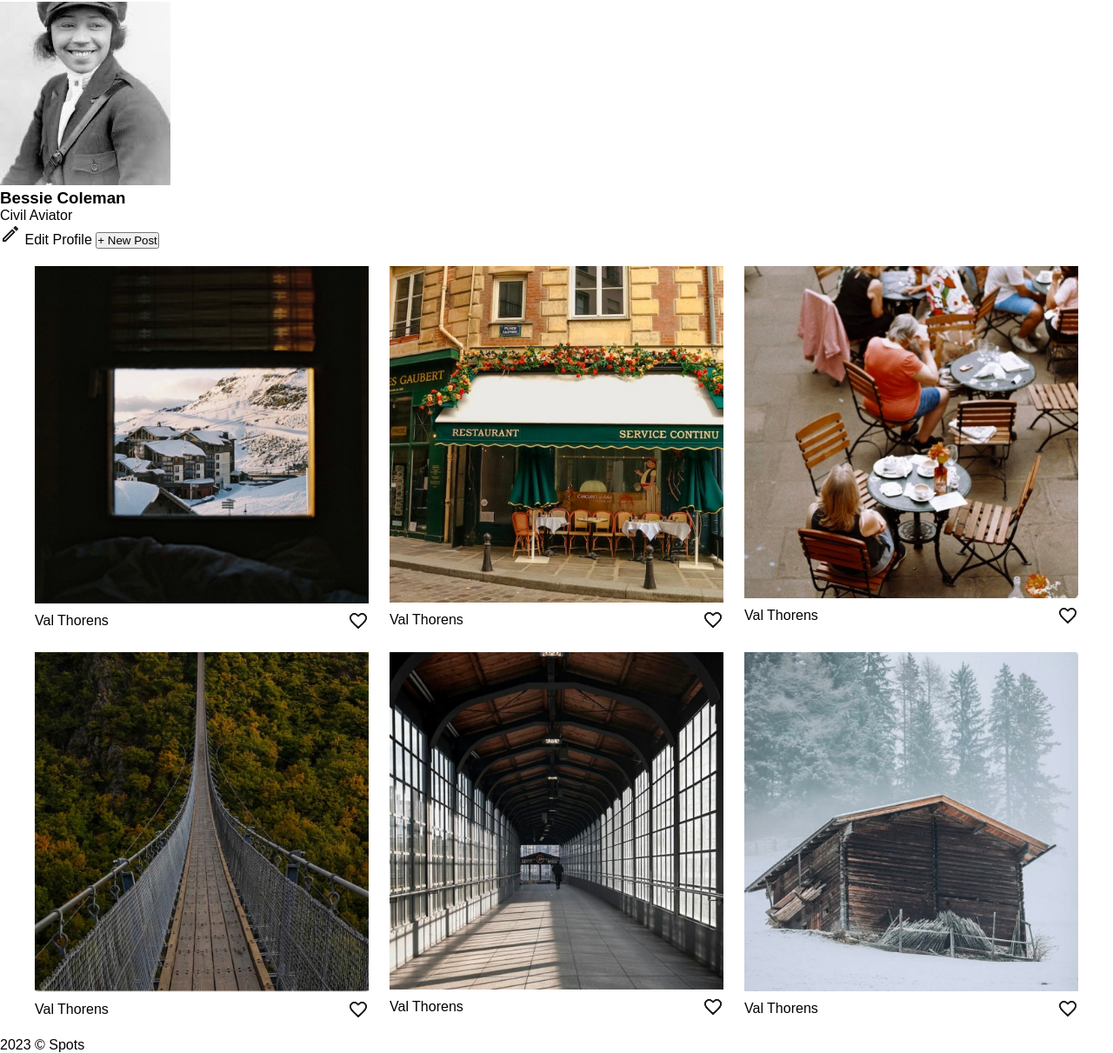
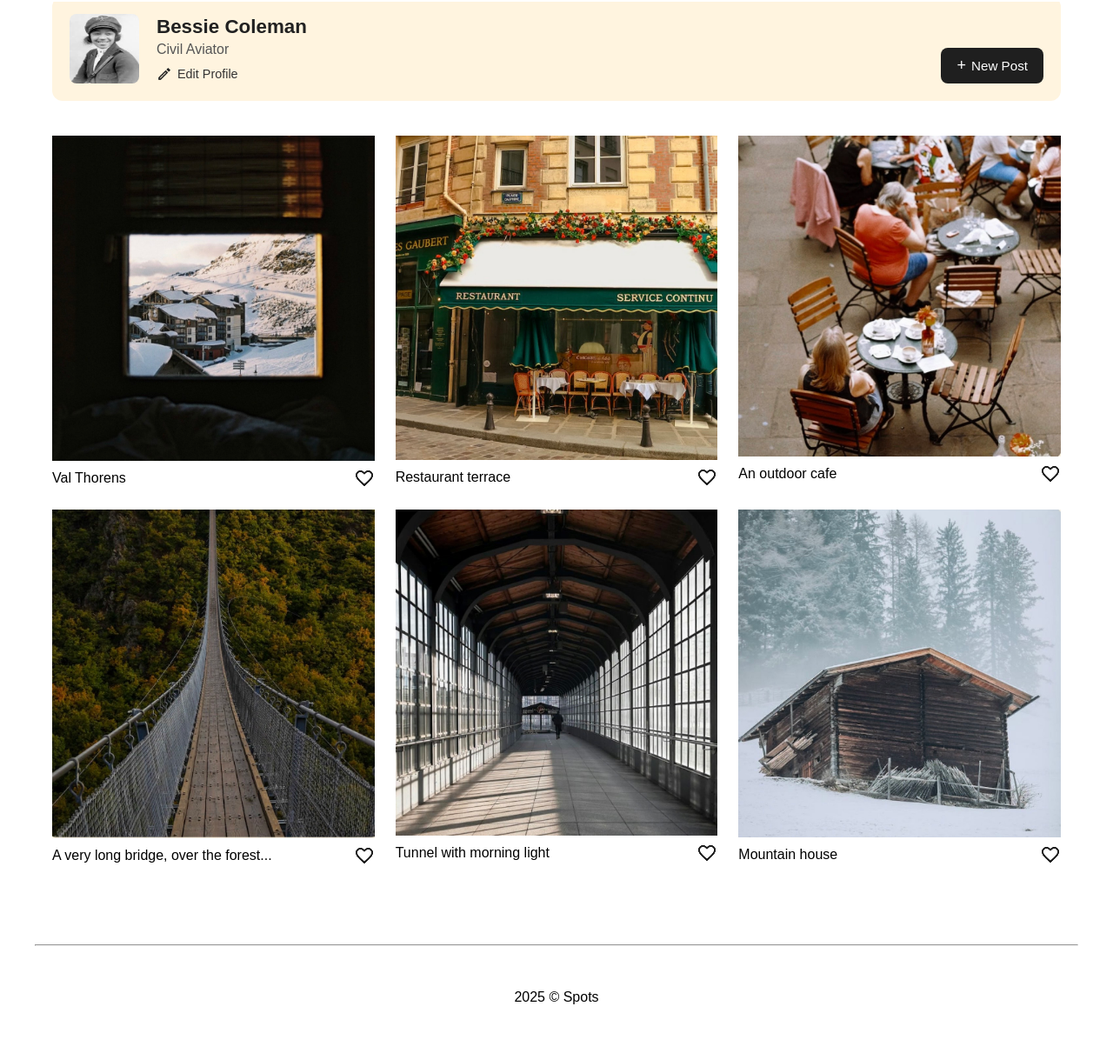
Before and after one commit to iamibinabo/Circle-14-altsch, a plain HTML site: page index.html in a window 1280 px wide. Shown: the part 44-1255 px from the top of the page at 87% size. Drawn offline with Linux system fonts and the light colour scheme.

Commit message:
updated file

```diff
--- a/index.html
+++ b/index.html
@@ -16,7 +16,7 @@
 
     <!-- main section -->
     <main>
-      <div class="profile">
+      <!-- <div class="profile">
         <div class="profile_user">
           <img src="images/bessie.jpeg" alt="Bessie Coleman" />
           <h3>Bessie Coleman</h3>
@@ -28,6 +28,28 @@
           <span>Edit Profile</span>
           <button><span class="plus">+</span> New Post</button>
         </div>
+      </div> -->
+
+      <div class="profile">
+        <div class="profile_user_info">
+          <img
+            src="images/bessie.jpeg"
+            alt="Bessie Coleman"
+            class="profile_photo"
+          />
+          <div class="profile_text">
+            <h3>Bessie Coleman</h3>
+            <span class="title">Civil Aviator</span>
+            <div class="edit_profile">
+              <img src="images/icons/edit_24dp_1F1F1F.png" alt="Edit icon" />
+              <span>Edit Profile</span>
+            </div>
+          </div>
+        </div>
+
+        <button class="new_post_btn">
+          <span class="plus">+</span> New Post
+        </button>
       </div>
 
       <!-- Images section -->
@@ -49,7 +71,7 @@
         <div class="image_1">
            <img src="images/second.jpeg" alt="" />
           <div class="image_text">
-            <span>Val Thorens</span>
+            <span>Restaurant terrace</span>
             <img
               src="images/icons/favorite_border_24dp_1F1F1F.png"
               alt=""
@@ -62,7 +84,7 @@
         <div class="image_1">
            <img src="images/third.jpeg" alt="" />
           <div class="image_text">
-            <span>Val Thorens</span>
+            <span>An outdoor cafe</span>
             <img
               src="images/icons/favorite_border_24dp_1F1F1F.png"
               alt=""
@@ -75,7 +97,7 @@
         <div class="image_1">
            <img src="images/fourth.jpeg" alt="" />
           <div class="image_text">
-            <span>Val Thorens</span>
+            <span>A very long bridge, over the forest...</span>
             <img
               src="images/icons/favorite_border_24dp_1F1F1F.png"
               alt=""
@@ -88,7 +110,7 @@
         <div class="image_1">
            <img src="images/fifth.jpeg" alt="" />
           <div class="image_text">
-            <span>Val Thorens</span>
+            <span>Tunnel with morning light</span>
             <img
               src="images/icons/favorite_border_24dp_1F1F1F.png"
               alt=""
@@ -101,7 +123,7 @@
         <div class="image_1">
            <img src="images/sixth.jpeg" alt="" />
           <div class="image_text">
-            <span>Val Thorens</span>
+            <span>Mountain house</span>
             <img
               src="images/icons/favorite_border_24dp_1F1F1F.png"
               alt=""
@@ -112,9 +134,12 @@
       </div>
     </main>
 
+   <hr>
+
+
     <!-- Footer -->
     <footer>
-      <span>2023 &copy; Spots</span>
+      <span>2025 &copy; Spots</span>
     </footer>
   </body>
 </html>
--- a/main.css
+++ b/main.css
@@ -14,7 +14,8 @@ header {
   display: flex;
   justify-content: center;
   position: fixed;
-  width: 1440px;
+  width: 100%;
+  height: auto;
   padding: 10px 80px;
 }
 
@@ -24,6 +25,79 @@ header img {
 }
 
 /* Body */
+main {
+  max-width: 1200px;
+  margin: 0 auto;
+  padding: 40px 20px;
+}
+/* Profile section */
+.profile {
+  display: flex;
+  justify-content: space-between;
+  align-items: flex-end;
+  background-color: #fff4df;
+  padding: 20px;
+  border-radius: 12px;
+  margin-bottom: 40px;
+}
+
+.profile_user_info {
+  display: flex;
+  align-items: center;
+  justify-content: start;
+  gap: 20px;
+}
+
+.profile_photo {
+  width: 80px;
+  height: 80px;
+  border-radius: 8px;
+  object-fit: fill;
+}
+
+.profile_text h3 {
+  margin-bottom: 4px;
+  font-size: 1.4rem;
+  color: #212121;
+}
+
+.profile_text .title {
+  display: block;
+  margin-bottom: 10px;
+  color: #555;
+}
+
+.edit_profile {
+  display: flex;
+  align-items: center;
+  gap: 6px;
+  font-size: 0.9rem;
+  color: #333;
+}
+
+.edit_profile img {
+  width: 18px;
+}
+
+.new_post_btn {
+  background-color: #1f1f1f;
+  color: #fff;
+  padding: 10px 18px;
+  border: none;
+  border-radius: 8px;
+  font-weight: 500;
+  font-size: 0.95rem;
+  cursor: pointer;
+  display: flex;
+  align-items: center;
+  gap: 6px;
+}
+
+.plus {
+  font-size: 18px;
+}
+
+/* Cards */
 .img-container {
   display: grid;
   grid-template-columns: repeat(3, minmax(250px, 1fr));
@@ -43,3 +117,18 @@ header img {
   justify-content: space-between;
   align-items: center;
 }
+
+hr{
+  max-width: 1200px;
+  margin: 40px auto;
+}
+hr{
+  max-width: 1200px;
+  margin: 30px auto;
+}
+
+/* footer */
+footer{
+  text-align: center;
+  margin:50px  auto;
+}
```
Lines whose indentation alone changed are shown as unchanged.
